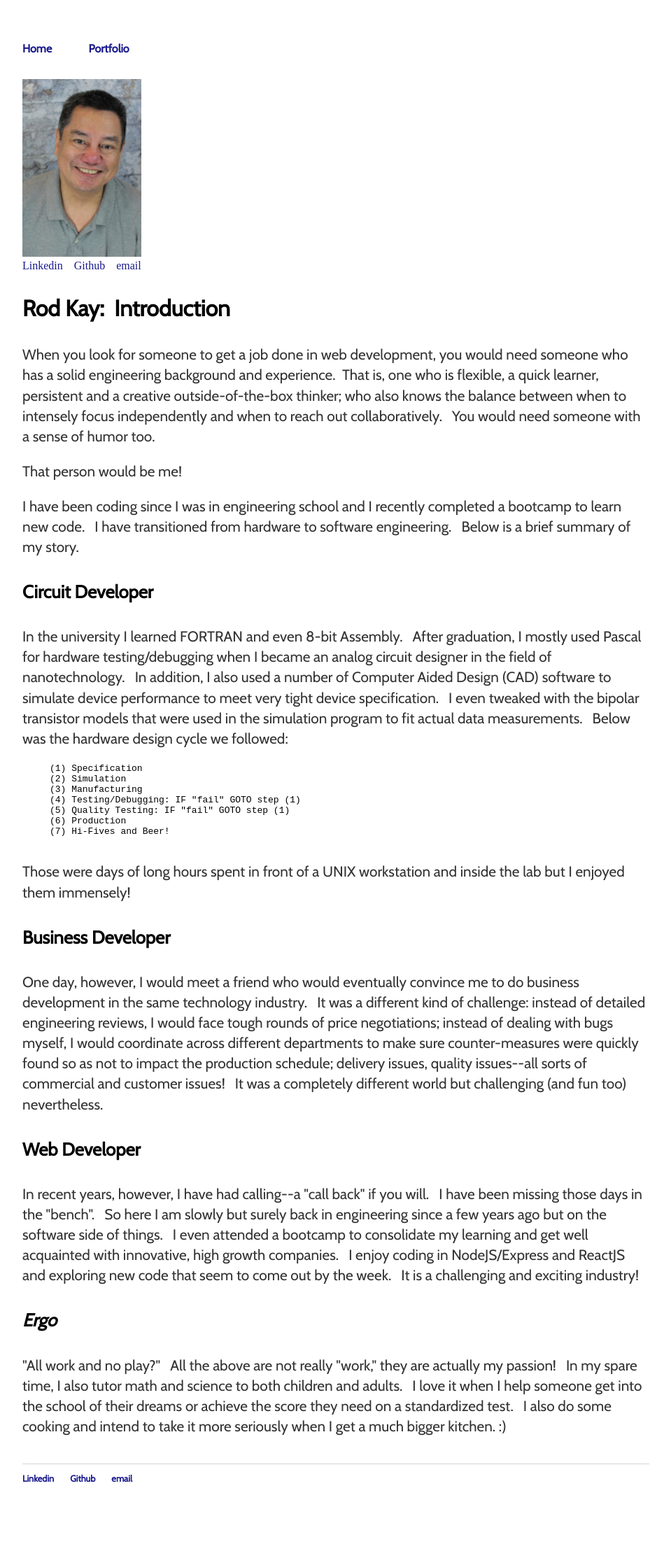
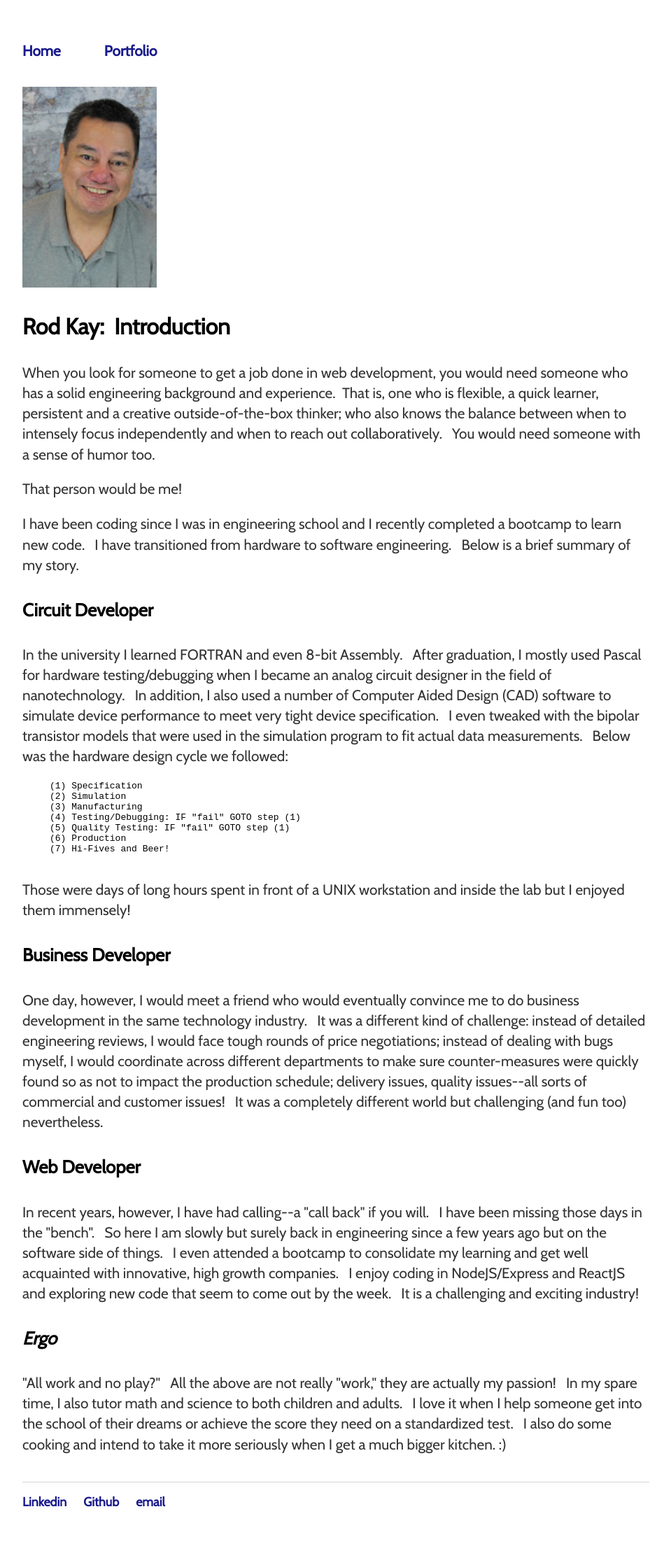
Before and after one commit to rodstaff/rodstaff.github.io, a Jekyll site: the page built from index.html, in a window 1280 px wide. Shown: the whole page at 70% size, without its empty margins (160-1119 px from the left). Built offline with Jekyll 4.4.1, drawn with Linux system fonts in a browser that asks for light colours; before the commit the page ends 2181 px from its top, so only the background shows below that.

Commit message:
changed header, footer size, footer link target='_blank'

```diff
--- a/_layouts/default.html
+++ b/_layouts/default.html
@@ -28,8 +28,8 @@
 			</div><!-- /.container -->
 			<footer>
 	    		<ul>
-	        		<li><a href="https://www.linkedin.com/in/rodk88">Linkedin</a></li>
-	        		<li><a href="https://www.github.com/rodstaff">Github</a></li>
+	        		<li><a href="https://www.linkedin.com/in/rodk88" target="_blank">Linkedin</a></li>
+	        		<li><a href="https://www.github.com/rodstaff" target="_blank">Github</a></li>
 	        		<li><a href="mailto:rodk1718@gmail.com">email</a></li>
 				</ul>
 			</footer>
--- a/css/alt.css
+++ b/css/alt.css
@@ -1,8 +1,16 @@
-nav ul, footer ul {
+nav ul {
     font-family: 'Cabin';
     padding: 0px;
     list-style: none;
     font-weight: bold;
+    font-size: 1.3em;
+}
+footer ul {
+    font-family: 'Cabin';
+    padding: 0px;
+    list-style: none;
+    font-weight: bold;
+    font-size: 1.4em;
 }
 nav ul li, footer ul li {
     display: inline;
@@ -84,7 +92,6 @@ h5 {
 }
 footer {
     border-top: 1px solid #d5d5d5;
-    font-size: .8em;
 }
 ul.posts {
     margin: 20px auto 40px;
@@ -92,4 +99,5 @@ ul.posts {
 }
 ul.posts li {
     list-style: none;
+    font-size: 1.5em;
 }
--- a/home/index.html
+++ b/home/index.html
@@ -4,8 +4,8 @@ title: Home
 ---
 <div>
      <br />
-     <img src="../img_5373.jpg" width="170"><br />
-     <a href="https://www.linkedin.com/in/rodk88">Linkedin</a>&nbsp;&nbsp;&nbsp;&nbsp;<a href="https://github.com/rodstaff">Github</a>&nbsp;&nbsp;&nbsp;&nbsp;<a href="mailto:rodk1718@gmail.com">email</a>
+     <img src="../img_5373.jpg" width="192"><br />
+<!--      <a href="https://www.linkedin.com/in/rodk88">Linkedin</a>&nbsp;&nbsp;&nbsp;&nbsp;<a href="https://github.com/rodstaff">Github</a>&nbsp;&nbsp;&nbsp;&nbsp;<a href="mailto:rodk1718@gmail.com">email</a> -->
      <h3>Rod Kay:&nbsp;&nbsp;Introduction</h3>
      <p>When you look for someone to get a job done in web development, you would need someone who has a solid engineering background and experience.&nbsp;&nbsp;That is, one who is flexible, a quick learner, persistent and a creative outside-of-the-box thinker; who also knows the balance between when to intensely focus independently and when to reach out collaboratively.  &nbsp;&nbsp;You would need someone with a sense of humor too.</p>
      <p>That person would be me!</p>
--- a/index.html
+++ b/index.html
@@ -4,8 +4,8 @@ title: Home
 ---
 <div>
      <br />
-     <img src="../img_5373.jpg" width="170"><br />
-     <a href="https://www.linkedin.com/in/rodk88">Linkedin</a>&nbsp;&nbsp;&nbsp;&nbsp;<a href="https://github.com/rodstaff">Github</a>&nbsp;&nbsp;&nbsp;&nbsp;<a href="mailto:rodk1718@gmail.com">email</a>
+     <img src="../img_5373.jpg" width="192"><br />
+<!--      <a href="https://www.linkedin.com/in/rodk88">Linkedin</a>&nbsp;&nbsp;&nbsp;&nbsp;<a href="https://github.com/rodstaff">Github</a>&nbsp;&nbsp;&nbsp;&nbsp;<a href="mailto:rodk1718@gmail.com">email</a> -->
      <h3>Rod Kay:&nbsp;&nbsp;Introduction</h3>
      <p>When you look for someone to get a job done in web development, you would need someone who has a solid engineering background and experience.&nbsp;&nbsp;That is, one who is flexible, a quick learner, persistent and a creative outside-of-the-box thinker; who also knows the balance between when to intensely focus independently and when to reach out collaboratively.  &nbsp;&nbsp;You would need someone with a sense of humor too.</p>
      <p>That person would be me!</p>
```
